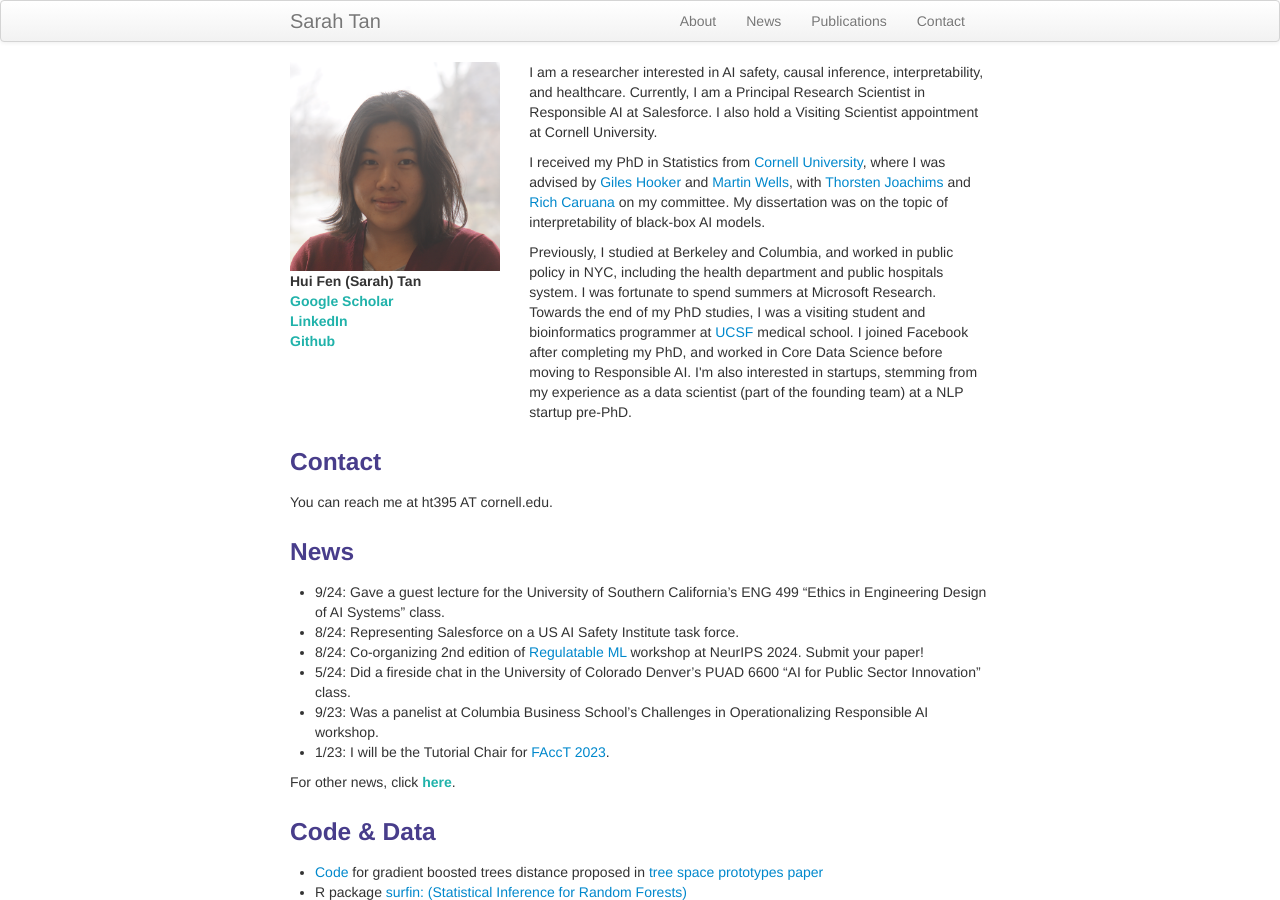
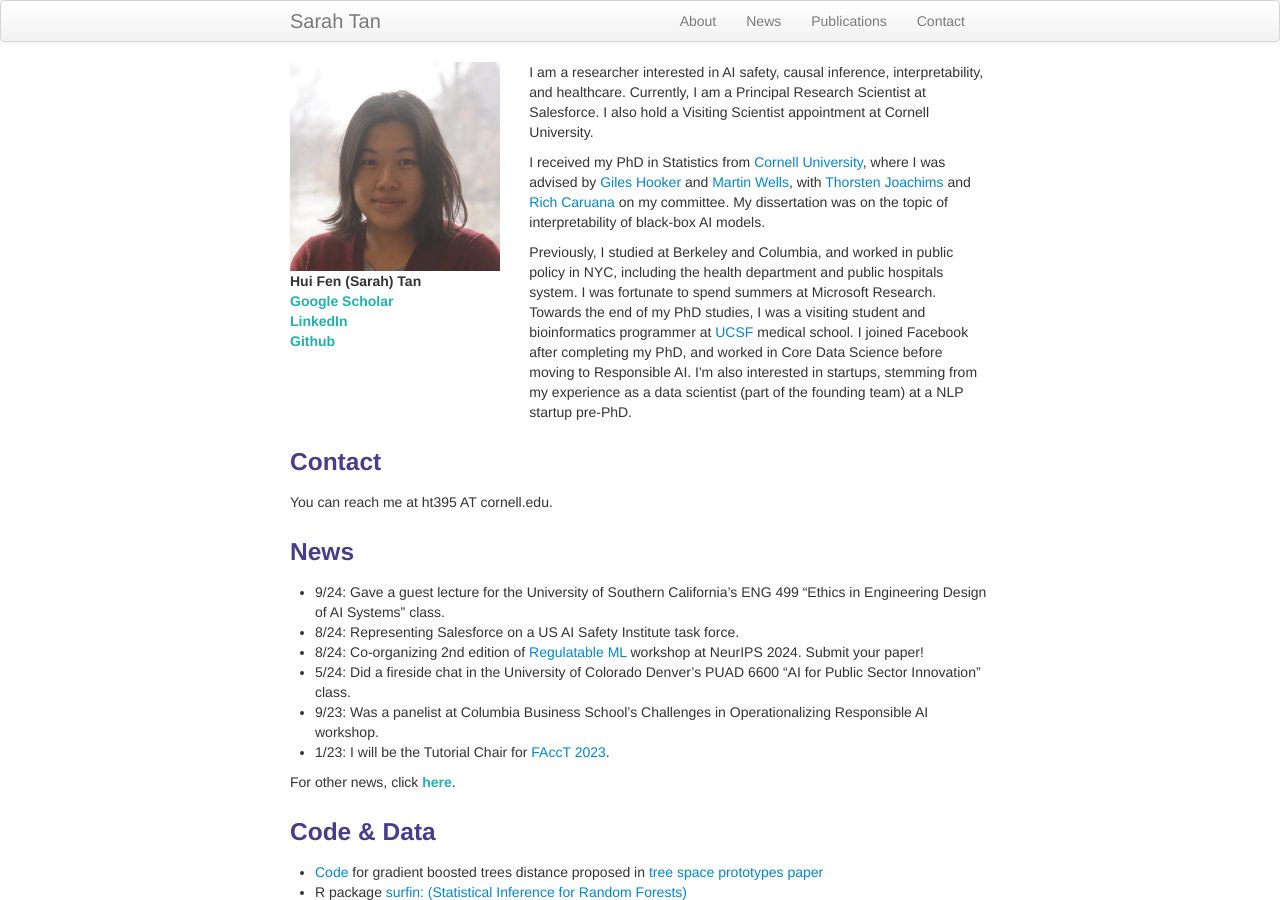
Before and after one commit to shftan/shftan.github.io, a Jekyll site: the page built from index.md, in a window 1280 px wide and 900 px high. Built offline with Jekyll 4.4.1, drawn with Linux system fonts in a browser that asks for light colours.

Commit message:
Update index.md

```diff
--- a/index.md
+++ b/index.md
@@ -18,7 +18,7 @@ keywords: Sarah Tan, machine learning, artificial intelligence, statistics
         </div>
 
         <div class="span8">
-                <p>I am a researcher interested in AI safety, causal inference, interpretability, and healthcare. Currently, I am a Principal Research Scientist in Responsible AI at Salesforce. I also hold a Visiting Scientist appointment at Cornell University.</p>
+                <p>I am a researcher interested in AI safety, causal inference, interpretability, and healthcare. Currently, I am a Principal Research Scientist at Salesforce. I also hold a Visiting Scientist appointment at Cornell University.</p>
 
                   <p>I received my PhD in Statistics from <a href="https://stat.cornell.edu/">Cornell University</a>, where I was advised by <a href="http://faculty.bscb.cornell.edu/~hooker/">Giles Hooker</a> and <a href="https://courses.cit.cornell.edu/mtw1/">Martin Wells</a>, with <a href="https://www.cs.cornell.edu/people/tj/">Thorsten Joachims</a> and <a href="https://www.microsoft.com/en-us/research/people/rcaruana/">Rich Caruana</a> on my committee. My dissertation was on the topic of interpretability of black-box AI models.</p>
 
```
